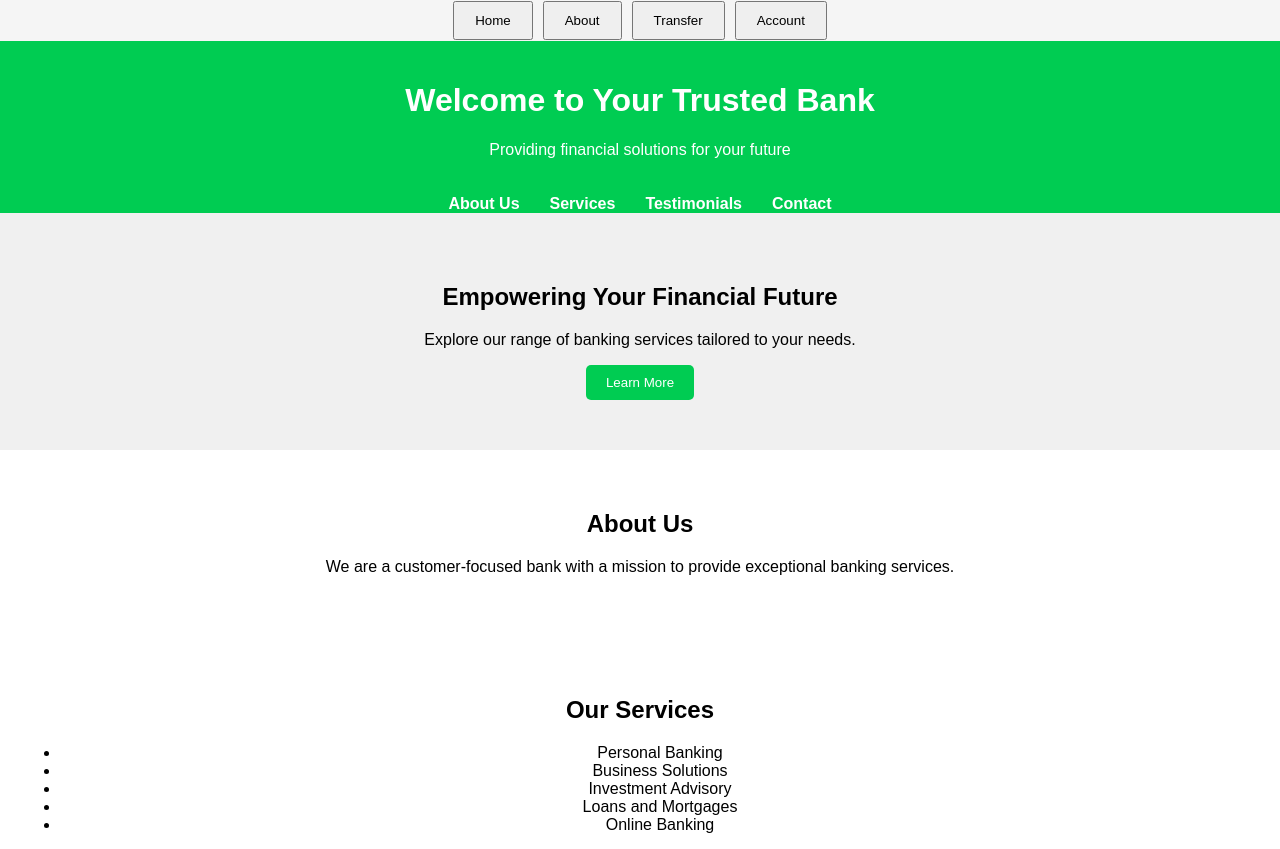
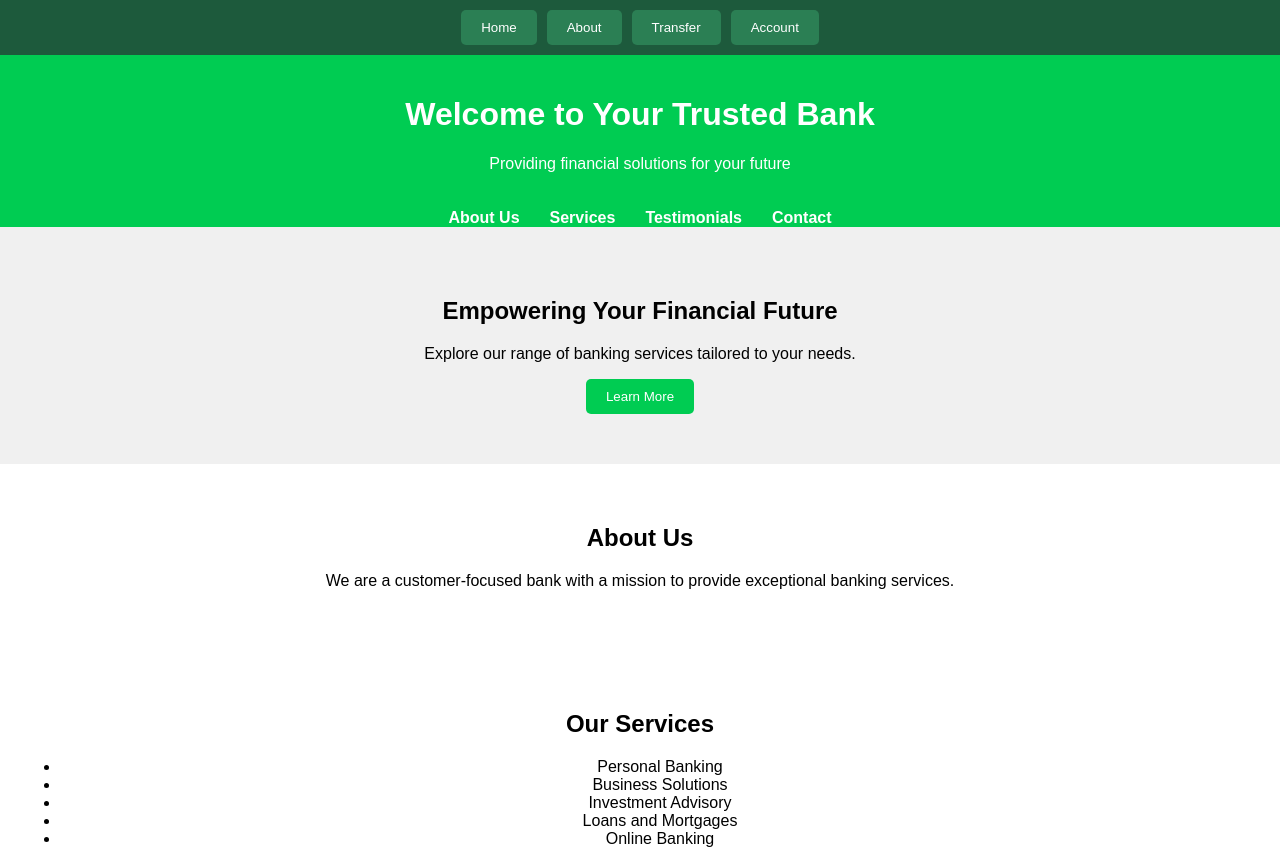
Before and after one commit to Lonyin-Chan/frontend-user, a React (Create React App) app: page / in a window 1280 px wide. Shown: the top 849 px of the page. Built offline with nearby package versions, Linux system fonts and the light colour scheme.

Commit message:
Colouring scheme

```diff
--- a/src/App.js
+++ b/src/App.js
@@ -9,15 +9,82 @@ function Header() {
   const navigate = useNavigate();
 
   return (
-    <header style={{ display: 'flex', justifyContent: 'center', gap: '10px', padding: '1px', background: '#f5f5f5' }}>
-      <button onClick={() => navigate('/')} style={{ padding: '10px 20px' }}>Home</button>
-      <button onClick={() => navigate('/about')} style={{ padding: '10px 20px' }}>About</button>
-      <button onClick={() => navigate('/transfer')} style={{ padding: '10px 20px' }}>Transfer</button>
-      <button onClick={() => navigate('/account')} style={{ padding: '10px 20px' }}>Account</button>
-
+    <header style={{
+      display: 'flex',
+      justifyContent: 'center',
+      gap: '10px',
+      padding: '10px 0',
+      background: '#1d5a3c', // Lloyds Bank dark green color
+      boxShadow: '0 4px 8px rgba(0, 0, 0, 0.1)' // Adds a subtle shadow for depth
+    }}>
+      <button
+        onClick={() => navigate('/')}
+        style={{
+          padding: '10px 20px',
+          background: '#2b7f54', // A lighter green for buttons
+          color: 'white',
+          border: 'none',
+          borderRadius: '5px',
+          cursor: 'pointer',
+          transition: 'background 0.3s'
+        }}
+        onMouseEnter={(e) => e.target.style.background = '#3f9f73'} // Hover effect
+        onMouseLeave={(e) => e.target.style.background = '#2b7f54'} // Revert to normal
+      >
+        Home
+      </button>
+      <button
+        onClick={() => navigate('/about')}
+        style={{
+          padding: '10px 20px',
+          background: '#2b7f54',
+          color: 'white',
+          border: 'none',
+          borderRadius: '5px',
+          cursor: 'pointer',
+          transition: 'background 0.3s'
+        }}
+        onMouseEnter={(e) => e.target.style.background = '#3f9f73'}
+        onMouseLeave={(e) => e.target.style.background = '#2b7f54'}
+      >
+        About
+      </button>
+      <button
+        onClick={() => navigate('/transfer')}
+        style={{
+          padding: '10px 20px',
+          background: '#2b7f54',
+          color: 'white',
+          border: 'none',
+          borderRadius: '5px',
+          cursor: 'pointer',
+          transition: 'background 0.3s'
+        }}
+        onMouseEnter={(e) => e.target.style.background = '#3f9f73'}
+        onMouseLeave={(e) => e.target.style.background = '#2b7f54'}
+      >
+        Transfer
+      </button>
+      <button
+        onClick={() => navigate('/account')}
+        style={{
+          padding: '10px 20px',
+          background: '#2b7f54',
+          color: 'white',
+          border: 'none',
+          borderRadius: '5px',
+          cursor: 'pointer',
+          transition: 'background 0.3s'
+        }}
+        onMouseEnter={(e) => e.target.style.background = '#3f9f73'}
+        onMouseLeave={(e) => e.target.style.background = '#2b7f54'}
+      >
+        Account
+      </button>
     </header>
   );
 }
+
 
 function App() {
   return (
```
